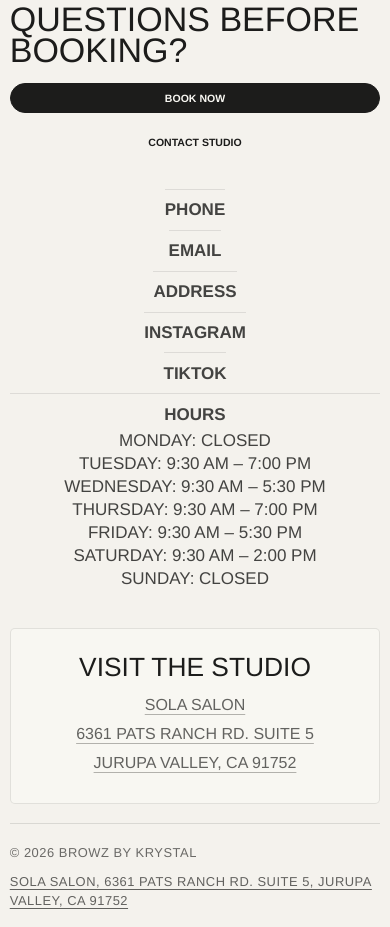
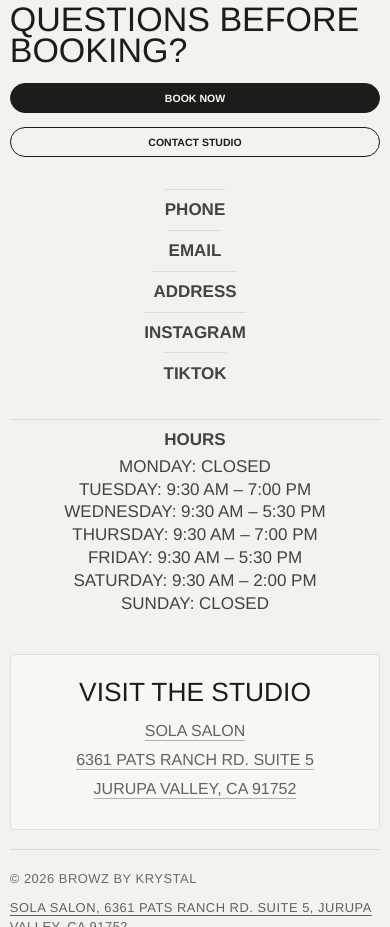
Before and after one commit to Damacii/krystal, a plain HTML site: page index.html in a window 390 px wide. Shown: the part 7520-8447 px from the top of the page. Drawn offline with Linux system fonts and the light colour scheme.

Commit message:
Polish mobile contact spacing and button outline

```diff
--- a/assets/css/styles.css
+++ b/assets/css/styles.css
@@ -1369,7 +1369,7 @@
     justify-self: center;
     justify-items: center;
     width: 100%;
-    margin-left: 0;
+    margin: 1.5rem 0 0;
     text-align: center;
   }
 
--- a/index.html
+++ b/index.html
@@ -76,7 +76,7 @@
             <h2 class="contact-heading">Questions before booking?</h2>
             <div class="button-row">
               <a class="button button--primary" data-booking-link href="https://browzbykrystal.glossgenius.com/services">Book Now</a>
-              <a class="button button--text" href="contact.html">Contact Studio</a>
+              <a class="button button--secondary" href="contact.html">Contact Studio</a>
             </div>
           </div>
           <div>
```
